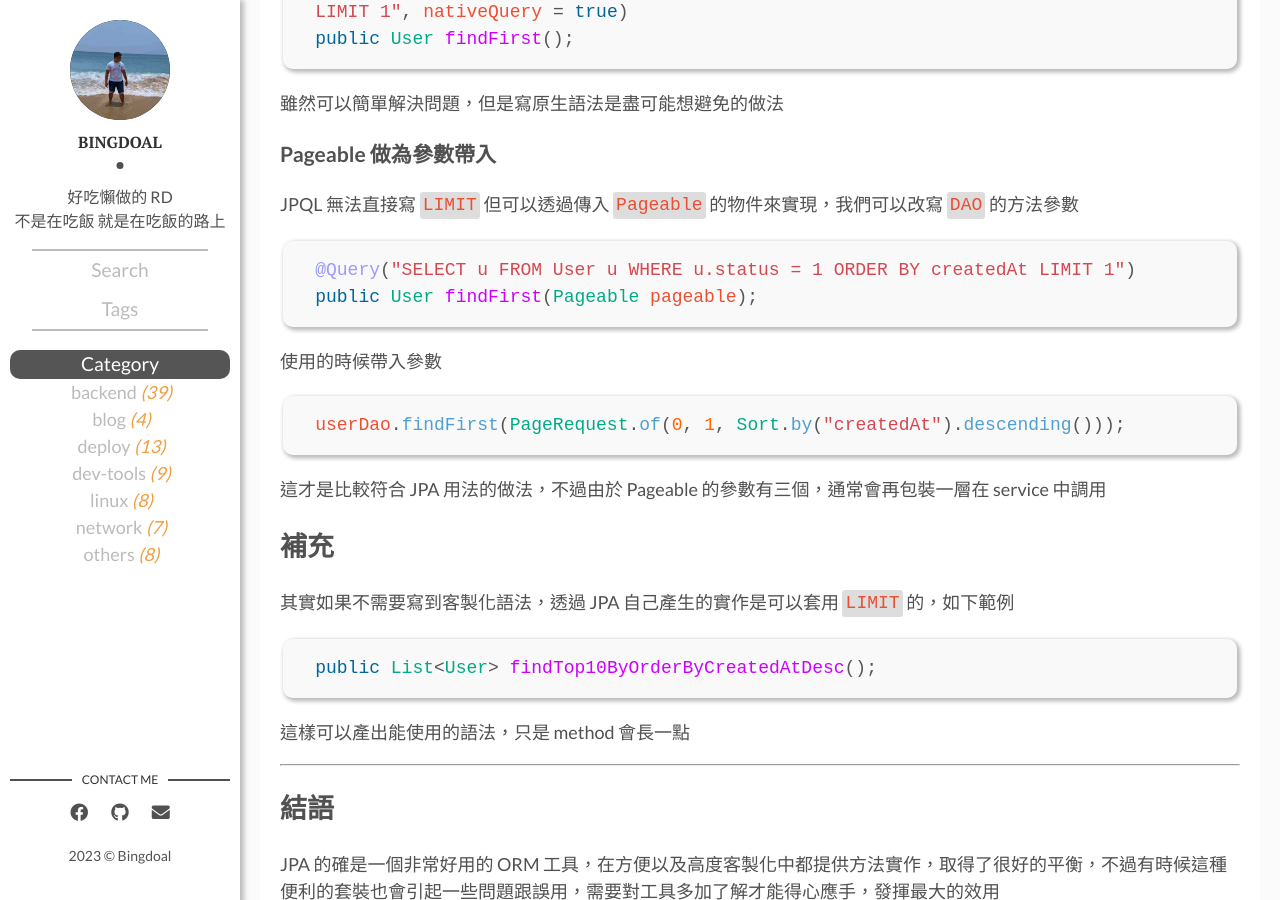
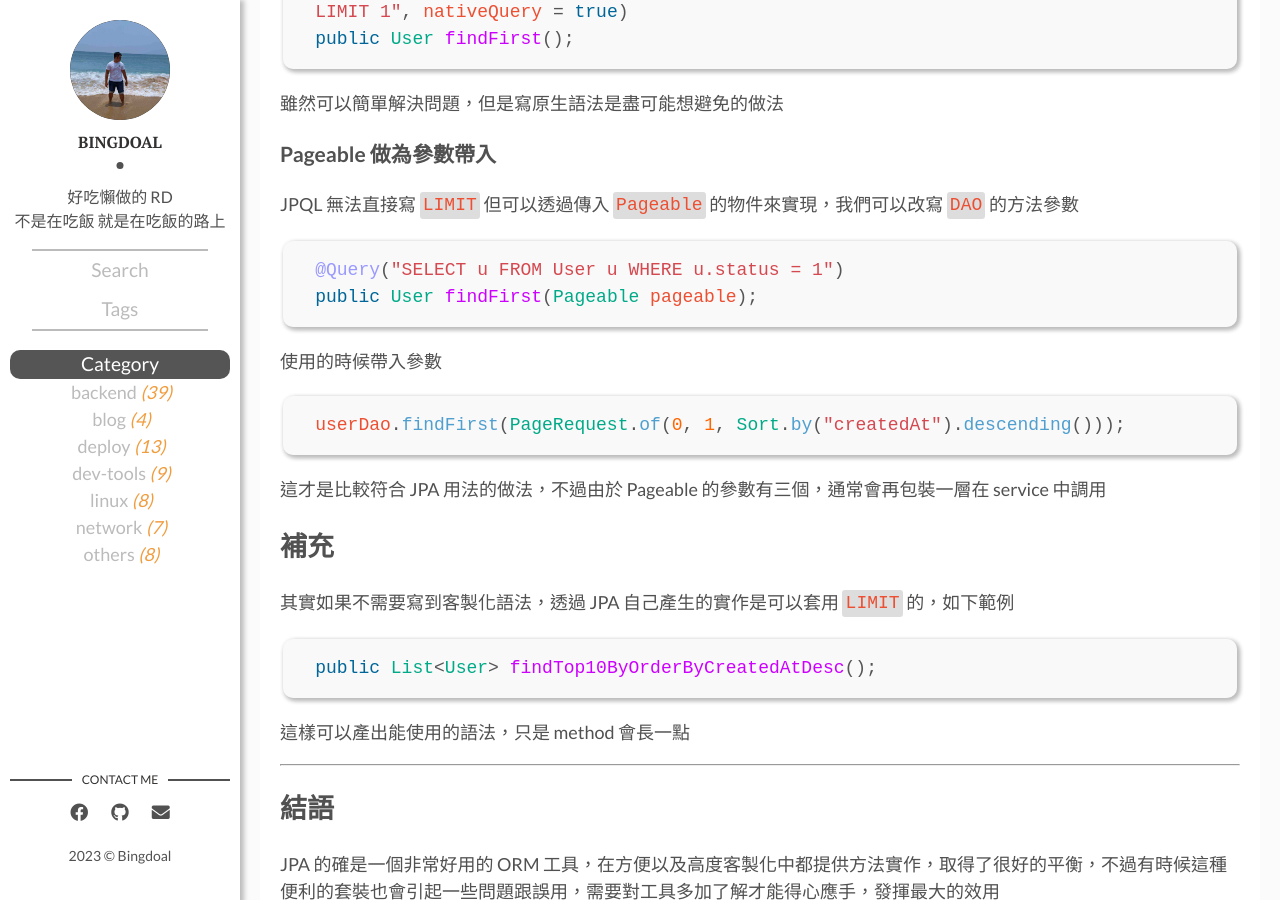
Before and after one commit to Bingdoal/bingdoal.github.io, a Jekyll site: the page built from _posts/2023/2023-01-29-jpa-query-limit.md, in a window 1280 px wide and 900 px high, scrolled down 1108 px. Built offline with Jekyll 4.4.1, drawn with Linux system fonts in a browser that asks for light colours; comment, search, counter and statistics services are not loaded.

Commit message:
fix: fix jpql query wrong.

````diff
--- a/_posts/2023/2023-01-29-jpa-query-limit.md
+++ b/_posts/2023/2023-01-29-jpa-query-limit.md
@@ -41,7 +41,7 @@ public User findFirst();
 JPQL 無法直接寫 `LIMIT` 但可以透過傳入 `Pageable` 的物件來實現，我們可以改寫 `DAO` 的方法參數
 
 ```java
-@Query("SELECT u FROM User u WHERE u.status = 1 ORDER BY createdAt LIMIT 1")
+@Query("SELECT u FROM User u WHERE u.status = 1")
 public User findFirst(Pageable pageable);
 ```
 
````
